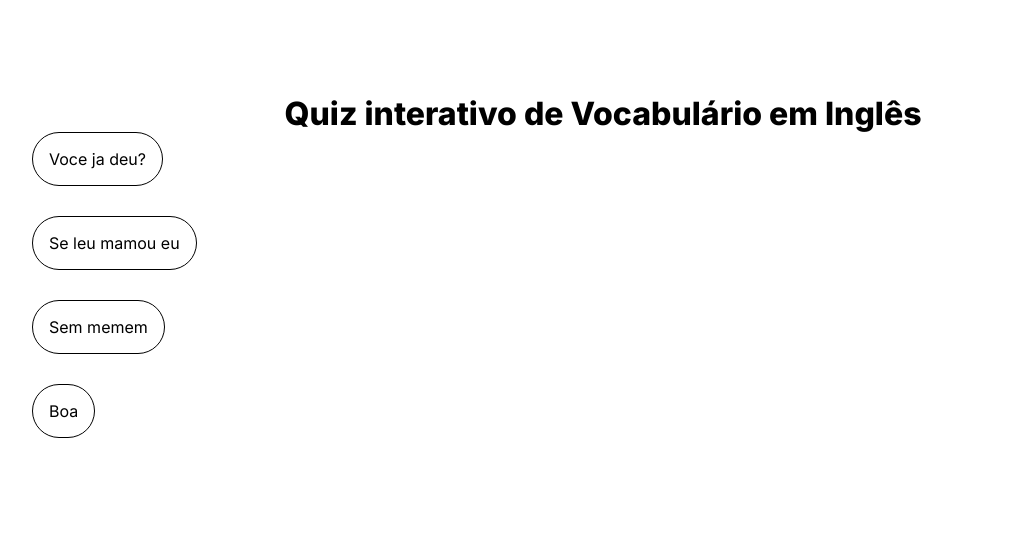
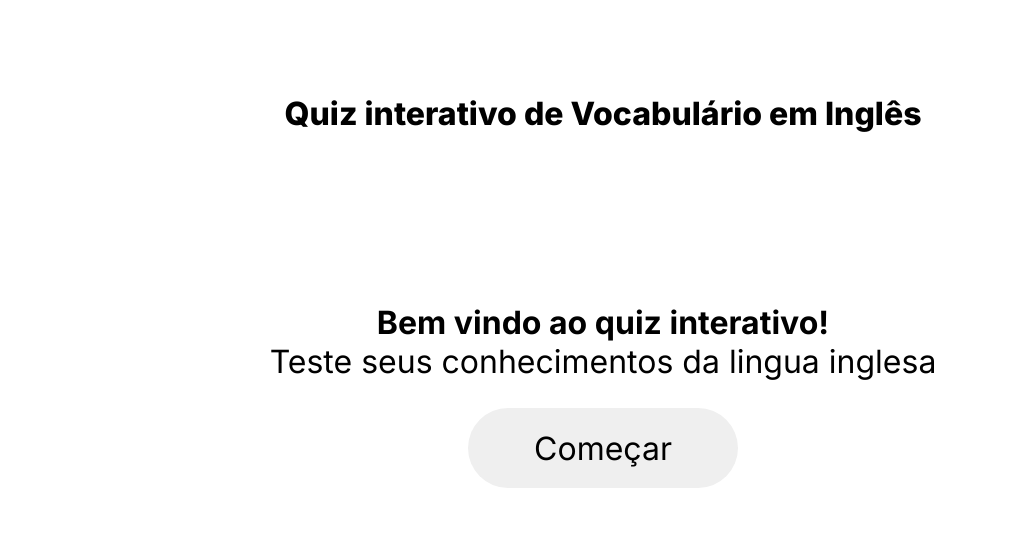
Before and after one commit to RichardRodriguesGomesDeJesus/quiz-english, a React (Create React App) app: page / in a window 1280 px wide. Shown: the top 538 px of the page, without its empty margins (37-1073 px from the left). Built offline with nearby package versions, Linux system fonts and the light colour scheme.

Commit message:
create button start

```diff
--- a/src/App.css
+++ b/src/App.css
@@ -2,8 +2,3 @@
     margin: 0;
     padding: 0;
 }
-.App {
-    display: flex;
-    flex-direction: column;
-    min-height: 100vh;
-}
--- a/src/App.js
+++ b/src/App.js
@@ -1,8 +1,10 @@
 import styled from "styled-components";
-import Footer from "./components/footer.js";
-import AnswerGroup from "./components/AnswerGroup.jsx";
+import Footer from "./components/footer.jsx";
+//import AnswerGroup from "./components/AnswerGroup.jsx";
+import { useState } from "react";
 
 const Comtainer = styled.main`
+  align-items: center;
   display: flex;
   flex-direction:column;
   flex-grow: 1;
@@ -10,6 +12,16 @@ const Comtainer = styled.main`
     font-family: "Inter", sans-serif;
   }
 `
+const BtnStart = styled.button`
+  border-radius: 50px;
+  border: none;
+  cursor: pointer;
+  font-size: 32px;
+  margin: 27px 0 0 0;
+  height: 80px;
+  min-width: 270px;
+`
+
 const Title = styled.h1`
   font-weight:800;
   text-align: center;
@@ -50,20 +62,27 @@ const Text = styled.p`
     }
   }
 `
-
+const Div = styled.div`
+    display: flex;
+    flex-direction: column;
+    min-height: 100vh;
+`
 export default function App() {
+  const [start, setStart] = useState(false)
   return (
-    <div className="App">
+    <Div className="App">
+      {start === false&&(
         <Comtainer>
           <Title>Quiz interativo de Vocabulário em Inglês</Title>
-        <AnswerGroup></AnswerGroup>
           <Text>
             <strong>Bem vindo ao quiz interativo!</strong>
             <br/>
               Teste seus conhecimentos da lingua inglesa
           </Text>
+          <BtnStart>Começar</BtnStart>
         </Comtainer>
+      )}
       <Footer/>
-    </div>
+    </Div>
   );
 }
```
Lines whose indentation alone changed are shown as unchanged.
